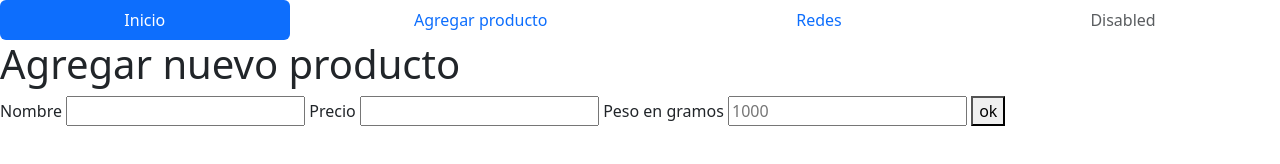
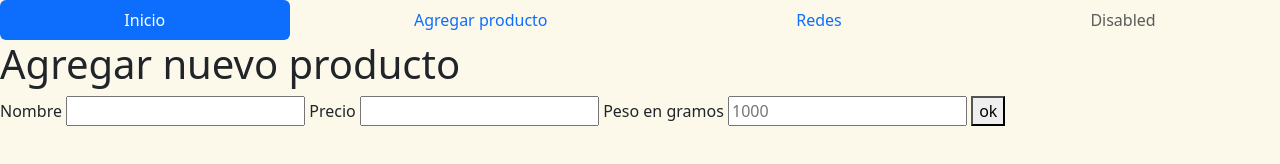
Before and after one commit to delaFuenteJM/caja_elreparto, a plain HTML site: page page/addProduct.html in a window 1280 px wide. Drawn offline with nearby package versions, Linux system fonts and the light colour scheme; files that its build step writes are made by us from their sources.

Commit message:
Color fondo

```diff
--- a/css/style.css
+++ b/css/style.css
@@ -1,5 +1,9 @@
 body{
-background-color: FFF7DD;
+background-color: #FFF7DD;
+}
+
+.bgReparto{
+background-color: #FCF9EA;
 }
 
 .container {
--- a/page/addProduct.html
+++ b/page/addProduct.html
@@ -9,7 +9,7 @@
     <title>Heladeria el Reparto - Agregar producto</title>
 </head>
 
-<body>
+<body class="bgReparto">
 	<header>
 	<nav class="nav nav-pills flex-column flex-sm-row">
   <a class="flex-sm-fill text-sm-center nav-link active" aria-current="page" href="../index.html">Inicio</a>
```
